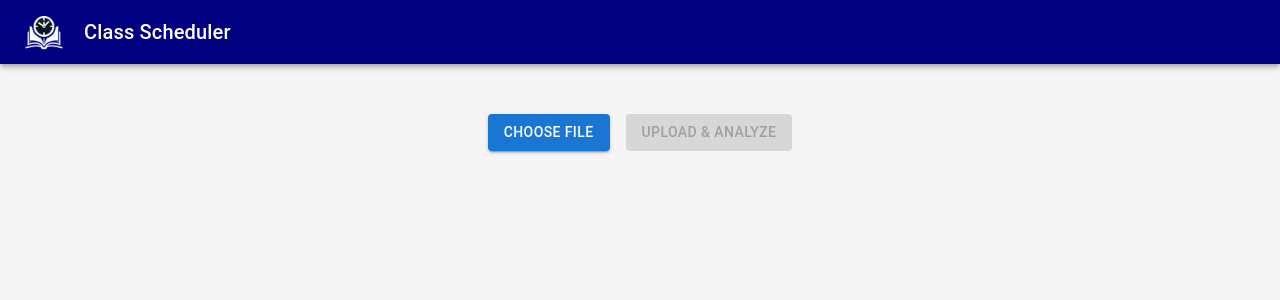
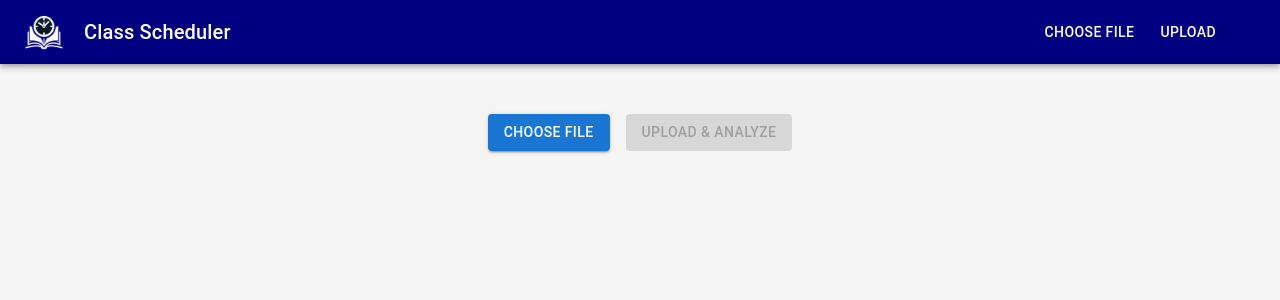
Before and after one commit to ladew222/sched_op_react, a React (Create React App) app: page / in a window 1280 px wide. Shown: the top 300 px of the page. Built offline with nearby package versions, Linux system fonts and the light colour scheme.

Commit message:
new upload

```diff
--- a/src/components/CustomToolbar.js
+++ b/src/components/CustomToolbar.js
@@ -6,6 +6,7 @@ import Button from '@mui/material/Button';
 import Slider from '@mui/material/Slider';
 import Box from '@mui/material/Box';
 import { styled } from '@mui/material/styles';
+
 
 // Styled components for better control over slider color
 const StyledSlider = styled(Slider)(({ theme }) => ({
@@ -33,39 +34,103 @@ const GradientButton = styled(Button)(({ theme }) => ({
 }));
 
 const CustomToolbar = ({ fileData, onOptimize, onHoldAll, sliderValues, onSliderChange }) => {
+
+      // State to store the selected file for uploading
+  const [studentScheduleFile, setStudentScheduleFile] = React.useState(null);
+  const [uploadStatus, setUploadStatus] = React.useState('');
+
+
+// Inside CustomToolbar component
+  const handleFileUpload = () => {
+    if (studentScheduleFile) {
+      const formData = new FormData();
+      formData.append('file', studentScheduleFile);
+
+      fetch('/upload_student_schedule', {
+        method: 'POST',
+        body: formData,
+      })
+      .then(response => {
+        if (!response.ok) {
+          throw new Error(`HTTP error! Status: ${response.status}`);
+        }
+        return response.json();
+      })
+      .then(result => {
+        setUploadStatus('File uploaded successfully.');
+        // Handle the successful upload here
+      })
+      .catch(error => {
+        setUploadStatus('Failed to upload file.');
+        // Handle the error here
+      });
+    }
+  };
+
+    const handleFileChange = (event) => {
+      // Get the first file in the file input (if multiple files are allowed, this would need to be adjusted)
+      const file = event.target.files[0];
+
+      // Update the studentScheduleFile state with the selected file
+      setStudentScheduleFile(file);
+
+      // Optionally reset the upload status if you have a message being displayed from a previous upload
+      setUploadStatus('');
+    };
+
+
+
     return (
       <AppBar position="static" sx={{ backgroundColor: 'navy' }}>
         <Toolbar>
-        {/* Logo aligned to the far left and sized small */}
-        <img src="/logo.webp" alt="Class Scheduler Logo" style={{ marginRight: 20, height: '40px', flexGrow: 0 }} />
-
-        {/* Title next to the logo */}
-        <Typography variant="h6" component="div" sx={{ flexGrow: 1, color: 'white', display: 'flex', alignItems: 'center', marginRight: '8px' }}>
+          {/* Logo and title */}
+          <Box sx={{ display: 'flex', alignItems: 'center', flexGrow: 1 }}>
+            <img src="/logo.webp" alt="Class Scheduler Logo" style={{ marginRight: 20, height: '40px' }} />
+            <Typography variant="h6" component="div" sx={{ color: 'white' }}>
               Class Scheduler
             </Typography>
+          </Box>
 
+          {/* File upload and info */}
+          <Box sx={{ display: 'flex', flexDirection: 'column', alignItems: 'center', mr: 4 }}>
+          <Box sx={{ display: 'flex', flexDirection: 'row', alignItems: 'center', gap: '10px' }}> {/* Add gap between elements */}
+              <input
+                accept=".csv"
+                style={{ display: 'none' }}
+                id="file-upload"
+                type="file"
+                onChange={handleFileChange}
+              />
+              <label htmlFor="file-upload">
+              <Button component="span" sx={{ color: 'white', fontSize: '0.875rem' }}> {/* Adjust font size */}
+                  Choose File
+                </Button>
+              </label>
+              <Button onClick={handleFileUpload} sx={{ color: 'white', fontSize: '0.875rem' }}> {/* Adjust font size */}
+                Upload
+              </Button>
+            </Box>
             {fileData && (
-          <>
-            <GradientButton onClick={onOptimize}>Optimize</GradientButton>
-            <Typography color="inherit" sx={{ marginLeft: '20px', marginRight: '20px' }}>
+              <Box sx={{ display: 'flex', flexDirection: 'column', alignItems: 'center', mt: 1 }}> {/* Add margin-top */}
+                <Typography color="inherit" sx={{ my: 1 }}>
                   {fileData.name}
                 </Typography>
                 <Typography color="inherit">
                   File size: {(fileData.size / 1024).toFixed(2)} KB
                 </Typography>
-          </>
+              </Box>
             )}
+          </Box>
 
-        {/* Sliders displayed if file data is available */}
+          {/* Sliders */}
           {fileData && (
-          <Box sx={{ width: '100%', display: 'flex', justifyContent: 'space-around', padding: '10px 0' }}>
-            <StyledSliderBox sliderValues={sliderValues} onSliderChange={onSliderChange} />
-          </Box>
+            <StyledSliderBox sliderValues={sliderValues} onSliderChange={onSliderChange}  sx={{ width: '100%' }} />
           )}
         </Toolbar>
       </AppBar>
     );
   };
+
 
 // Component for sliders to keep CustomToolbar clean
 const StyledSliderBox = ({ sliderValues, onSliderChange }) => (
```
Lines whose indentation alone changed are shown as unchanged.
